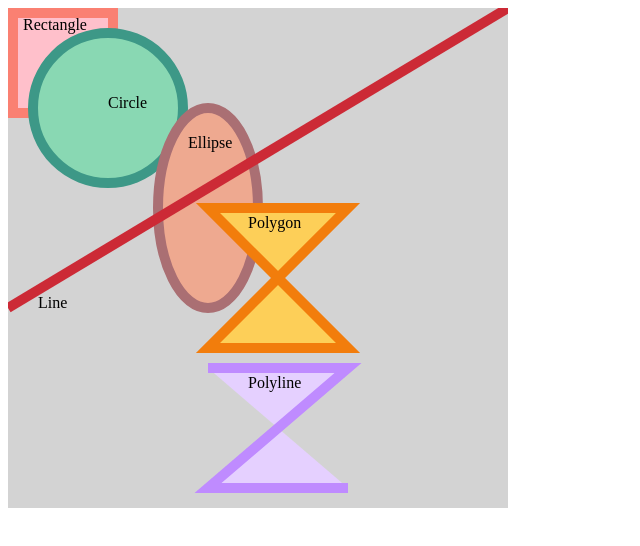
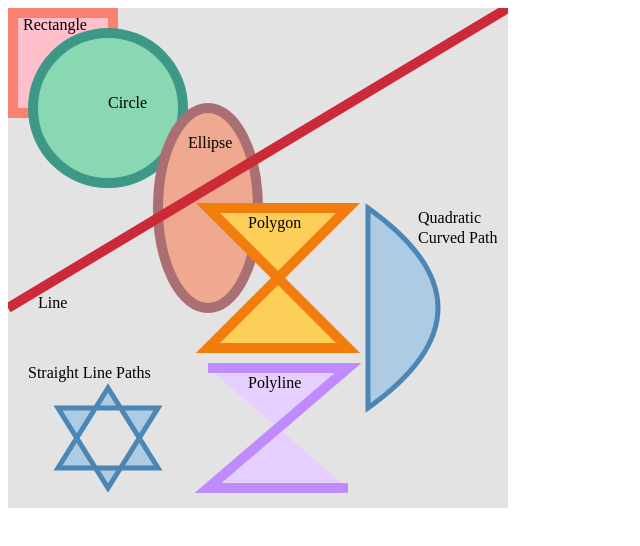
Before and after one commit to abudesai/D3, a plain HTML site: page 1 SVG Basics/index.html in a window 1280 px wide. Shown: the whole page, without its empty margins (0-640 px from the left). Drawn offline with Linux system fonts and the light colour scheme.

Commit message:
more commits

```diff
--- a/1 SVG Basics/index.html
+++ b/1 SVG Basics/index.html
@@ -7,33 +7,61 @@
 	<link rel="stylesheet" type="text/css" href="style.css">
 </head>
 <body>
-	<svg id="svg-ctr" width="500" height = "500">
+	<svg width="500" height = "500">
 
 		<!-- RECTANGLE -->
-		<rect id="rect" x="5" y="5" width="100" height = "100"></rect>
+		<rect x="5" y="5" width="100" height = "100"></rect>
 		<text x="15" y="22">Rectangle</text>
 
 		<!-- Circle -->
-		<circle id="circle" r="75" cx="100" cy="100"> </circle>
+		<circle r="75" cx="100" cy="100"> </circle>
 		<text x="100" y="100">Circle</text>
 
 		<!-- Ellipse -->
-		<ellipse id="ellipse" rx="50" ry="100" cx="200" cy="200"></ellipse>
+		<ellipse rx="50" ry="100" cx="200" cy="200"></ellipse>
 		<text x="180" y="140">Ellipse</text>
 
 		<!-- Line -->
-		<line id="line" x1="0" y1="300" x2="500" y2="0"></line>
+		<line x1="0" y1="300" x2="500" y2="0"></line>
 		<text x="30" y="300">Line</text>
 
 		<!-- Polygon -->
-		<polygon id="polygon" points="200,200 340,200 200,340 340,340"> </polygon>
+		<polygon points="200,200 340,200 200,340 340,340"> </polygon>
 		<text x="240" y="220">Polygon</text>
 
 		<!-- Polyline -->
-		<polyline id="polyline" points="200,360 340,360 200,480 340,480"> </polyline>
+		<polyline points="200,360 340,360 200,480 340,480"> </polyline>
 		<text x="240" y="380">Polyline</text>
 
 		<!-- Path -->
+		<path
+			d="
+				M  50, 400
+				L 150, 400
+				L 100, 480
+				Z
+
+				M  50, 460
+				L 150, 460
+				L 100, 380
+				Z
+			"
+		>
+		</path>
+		<text x="20" y="370">Straight Line Paths</text>
+
+		<path
+			d="
+				M 360, 200
+				L 360, 400
+				Q 500, 300 360,200
+				Z
+			"
+		>
+		<!-- We can use lowercase letters to provide relative movements instead of absolute -->
+		</path>
+		<text x="410" y="215">Quadratic</text>
+		<text x="410" y="235">Curved Path</text>
 
 	</svg>
 
--- a/1 SVG Basics/style.css
+++ b/1 SVG Basics/style.css
@@ -1,42 +1,45 @@
 
-#svg-ctr {
-	background-color: lightgray;
+svg {
+	background-color: #e3e3e3;
 }
 
-#rect {
+rect {
 	fill:#ffc0cb;
 	stroke: #fa8072;
 	stroke-width: 10px;
 }
 
-#circle {
+circle {
 	fill:#89d8b3;
 	stroke: #3d9887;
 	stroke-width: 10px;
 }
 
-
-#ellipse {
+ellipse {
 	fill:#eea990;
 	stroke: #aa6f73;
 	stroke-width: 10px;
 }
 
-
-#line {
+line {
 	stroke: #cc2a36;
 	stroke-width: 10px;
 }
 
-#polygon {
+polygon {
 	fill:#fdcf58;
 	stroke: #f27d0c;
 	stroke-width: 10px;
 }
 
-
-#polyline {
+polyline {
 	fill:#e5d0ff;
 	stroke: #bf8bff;
 	stroke-width: 10px;
 }
+
+path{
+	fill:#adcbe3;
+	stroke: #4b86b4;
+	stroke-width: 5px;
+}
```
